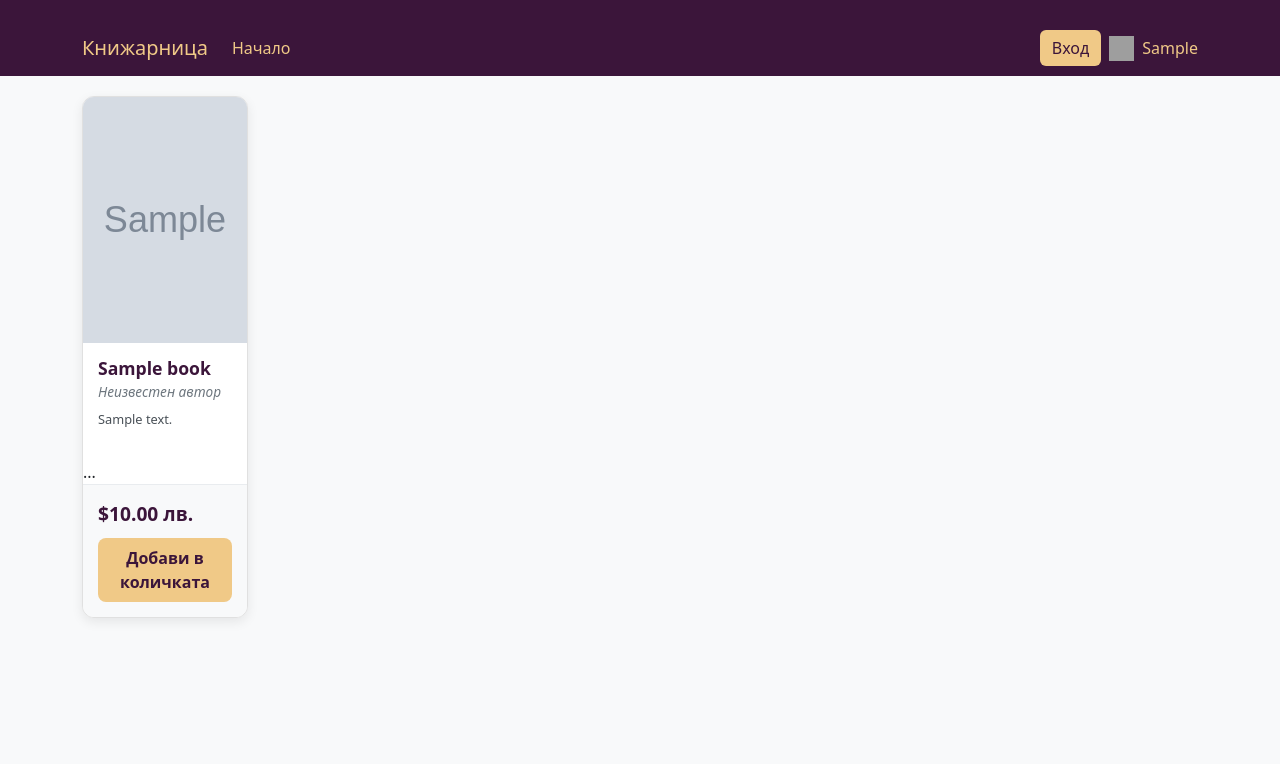
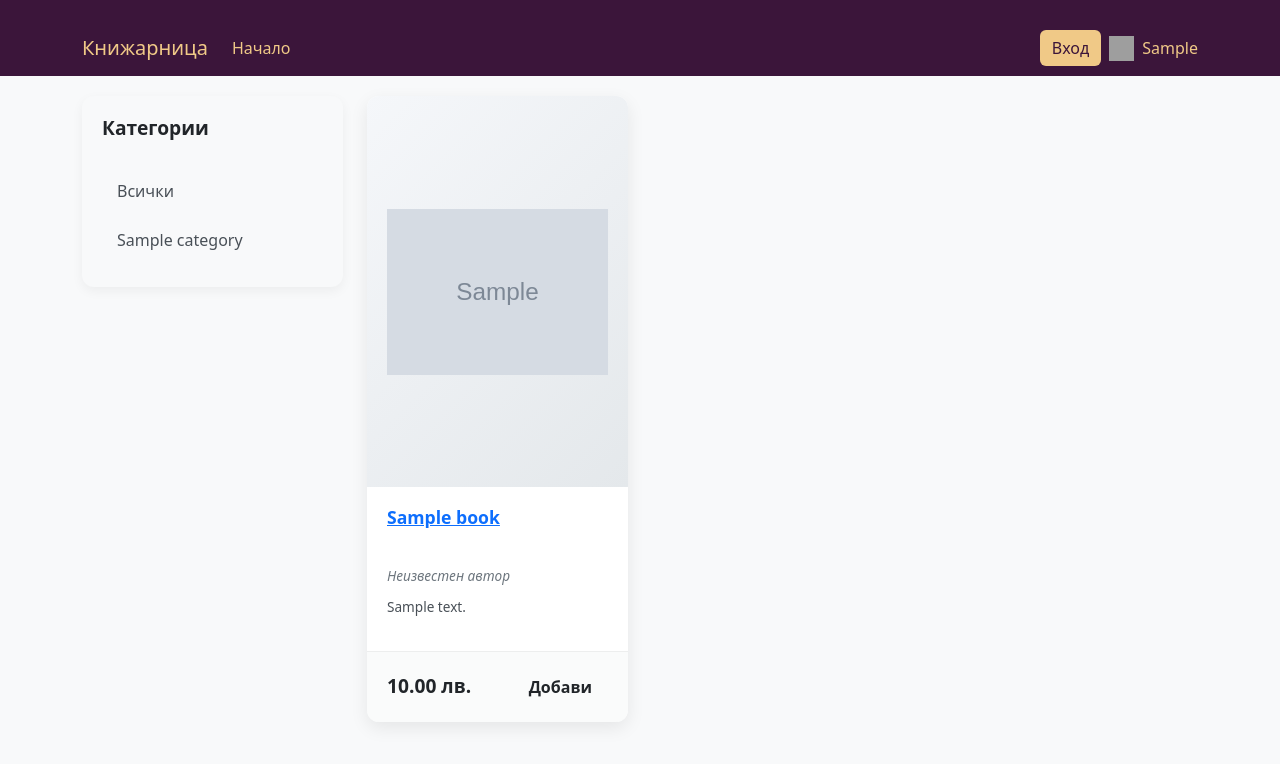
Before and after one commit to EliArn99/Smart_Inventory_Store, a Django app: template smart_inventory/templates/store/store.html in a window 1280 px wide. Shown: the top 764 px of the page. Run offline with Django 5.2, Linux system fonts and the light colour scheme; the template is opened without the code that fills it: most values are stand-ins (such as "Sample title", 1, 10 or a date in 2020); grey boxes marked "Sample" are stand-in pictures; grey boxes are pictures that could not be loaded.

Commit message:
Update store.html

```diff
--- a/smart_inventory/templates/store/store.html
+++ b/smart_inventory/templates/store/store.html
@@ -3,28 +3,72 @@
 
 {% block extra_head %}
     <style>
-        /* Премахваме предишните медийни заявки, за да запазим вертикалния дизайн */
+        /* (Оставете вашите CSS стилове без промяна) */
+        /* ... */
+        .category-sidebar {
+            background-color: #f8f9fa;
+            border-radius: 12px;
+            padding: 20px;
+            box-shadow: 0 4px 12px rgba(0, 0, 0, 0.05);
+        }
+
+        .category-sidebar h3 {
+            font-size: 1.2rem;
+            font-weight: 700;
+            color: var(--primary);
+            margin-bottom: 20px;
+            border-bottom: 2px solid var(--secondary);
+            padding-bottom: 10px;
+        }
+
+        .category-list {
+            list-style: none;
+            padding: 0;
+            margin: 0;
+        }
+
+        .category-list a {
+            display: block;
+            padding: 10px 15px;
+            color: #495057;
+            font-weight: 500;
+            text-decoration: none;
+            border-radius: 8px;
+            transition: all 0.2s ease-in-out;
+            margin-bottom: 5px;
+        }
+
+        .category-list a:hover {
+            background-color: var(--secondary);
+            color: var(--primary);
+            transform: translateX(5px);
+        }
+
+        /* (Останалите ви CSS стилове тук) */
+        /* Book Card Styles */
         .book-card {
             background-color: #fff;
-            border: 1px solid #e0e0e0;
+            border: none;
             border-radius: 12px;
-            box-shadow: 0 4px 12px rgba(0, 0, 0, 0.08);
-            transition: transform 0.3s ease-in-out, box-shadow 0.3s ease-in-out;
+            box-shadow: 0 6px 18px rgba(0, 0, 0, 0.08);
+            transition: all 0.3s cubic-bezier(0.25, 0.8, 0.25, 1);
             display: flex;
             flex-direction: column;
             overflow: hidden;
-            height: 100%; /* Гарантираме, че всички карти са с еднаква височина в реда */
+            height: 100%;
+            position: relative;
         }
 
         .book-card:hover {
             transform: translateY(-8px);
-            box-shadow: 0 8px 20px rgba(0, 0, 0, 0.15);
+            box-shadow: 0 12px 24px rgba(0, 0, 0, 0.15);
         }
 
         .book-image {
             position: relative;
-            padding-top: 150%; /* Задаваме съотношение на изображението 2:3 */
+            padding-top: 150%;
             overflow: hidden;
+            background: linear-gradient(135deg, #f5f7fa 0%, #e4e8eb 100%);
         }
 
         .book-image img {
@@ -33,16 +77,32 @@
             left: 0;
             width: 100%;
             height: 100%;
-            object-fit: cover;
-            transition: transform 0.5s ease;
+            object-fit: contain;
+            object-position: center;
+            transition: transform 0.5s ease, opacity 0.3s ease;
+            padding: 20px;
         }
 
         .book-card:hover .book-image img {
-            transform: scale(1.1);
+            transform: scale(1.05);
+        }
+
+        .book-badge {
+            position: absolute;
+            top: 15px;
+            right: 15px;
+            background-color: var(--secondary);
+            color: var(--primary);
+            padding: 5px 10px;
+            border-radius: 20px;
+            font-size: 0.75rem;
+            font-weight: 700;
+            z-index: 2;
+            box-shadow: 0 2px 5px rgba(0, 0, 0, 0.1);
         }
 
         .book-info {
-            padding: 15px;
+            padding: 20px;
             display: flex;
             flex-direction: column;
             flex-grow: 1;
@@ -50,96 +110,193 @@
 
         .book-title {
             font-size: 1.1rem;
-            color: #3B153A;
+            color: var(--primary);
             font-weight: 700;
-            margin-bottom: 5px;
-            text-overflow: ellipsis;
+            margin-bottom: 8px;
+            display: -webkit-box;
+            -webkit-line-clamp: 2;
+            -webkit-box-orient: vertical;
             overflow: hidden;
-            white-space: nowrap;
+            min-height: 3em;
         }
 
         .book-author {
             font-size: 0.85rem;
             color: #6c757d;
             font-style: italic;
-            margin-bottom: 10px;
-            text-overflow: ellipsis;
+            margin-bottom: 12px;
+            display: -webkit-box;
+            -webkit-line-clamp: 1;
+            -webkit-box-orient: vertical;
             overflow: hidden;
-            white-space: nowrap;
         }
 
         .book-description {
-            font-size: 0.8rem;
+            font-size: 0.85rem;
             color: #495057;
             margin-bottom: 15px;
             flex-grow: 1;
+            display: -webkit-box;
+            -webkit-line-clamp: 3;
+            -webkit-box-orient: vertical;
+            overflow: hidden;
+            line-height: 1.4;
         }
 
         .book-footer {
-            padding: 15px;
-            border-top: 1px solid #e9ecef;
+            padding: 15px 20px;
+            border-top: 1px solid rgba(0, 0, 0, 0.05);
             display: flex;
-            flex-direction: column;
+            justify-content: space-between;
             align-items: center;
-            background-color: #f8f9fa;
+            background-color: rgba(248, 249, 250, 0.7);
             gap: 10px;
         }
 
         .book-price {
             font-size: 1.2rem;
-            color: #3B153A;
+            color: var(--primary);
             font-weight: 700;
-            align-self: flex-start;
         }
 
         .btn-add-cart {
-            background-color: #F0C987;
-            color: #3B153A;
+            background-color: var(--secondary);
+            color: var(--primary);
             border: none;
             font-weight: 600;
             padding: 8px 16px;
             border-radius: 8px;
-            transition: background-color 0.3s;
-            width: 100%;
+            transition: all 0.3s ease;
+            white-space: nowrap;
+            flex-shrink: 0;
         }
 
         .btn-add-cart:hover {
-            background-color: #e6c17d;
-            color: #3B153A;
+            background-color: #e6b974;
+            transform: translateY(-2px);
+            box-shadow: 0 4px 8px rgba(0, 0, 0, 0.1);
+        }
+
+        .btn-add-cart:active {
+            transform: translateY(0);
+        }
+
+        /* Empty state styling */
+        .empty-state {
+            text-align: center;
+            padding: 60px 20px;
+        }
+
+        .empty-state i {
+            font-size: 4rem;
+            color: rgba(59, 21, 58, 0.2);
+            margin-bottom: 20px;
+        }
+
+        .empty-state h3 {
+            color: var(--primary);
+            font-weight: 600;
+            margin-bottom: 15px;
+        }
+
+        .empty-state p {
+            color: #6c757d;
+            max-width: 500px;
+            margin: 0 auto 25px;
+        }
+
+        /* Responsive adjustments */
+        @media (max-width: 1199px) {
+            .book-title {
+                font-size: 1rem;
+            }
+
+            .book-price {
+                font-size: 1.1rem;
+            }
+        }
+
+        @media (max-width: 767px) {
+            .book-card {
+                max-width: 280px;
+                margin-left: auto;
+                margin-right: auto;
+            }
         }
     </style>
 {% endblock %}
 
 {% block content %}
-    <div class="row">
+    <div class="row g-4">
+        <div class="col-lg-3">
+            <div class="category-sidebar">
+                <h3>Категории</h3>
+                <ul class="category-list">
+                    <li>
+                        <a href="{% url 'store:store' %}">Всички</a>
+                    </li>
+                    {% for category in categories %}
+                        <li>
+                            <a href="{% url 'store:books_by_category' category.slug %}">{{ category.name }}</a>
+                        </li>
+                    {% endfor %}
+                </ul>
+            </div>
+        </div>
+
+        <div class="col-lg-9">
+            <div class="row g-4">
                 {% for book in books %}
-            <div class="col-lg-2 col-md-4 col-sm-6 mb-4">
+                    <div class="col-xl-4 col-lg-4 col-md-6 col-sm-6 col-6">
                         <div class="book-card">
+                            {% if book.is_bestseller %}
+                                <span class="book-badge">Бестселър</span>
+                            {% elif book.is_new %}
+                                <span class="book-badge">Ново</span>
+                            {% endif %}
+
                             <div class="book-image">
                                 <img src="{{ book.imageURL }}"
                                      onerror="this.onerror=null;this.src='{% static 'images/placeholder.png' %}'"
-                             alt="{{ book.name }}">
+                                     alt="{{ book.name }}"
+                                     loading="lazy">
                             </div>
+
                             <div class="book-info">
+                                <a href="{% url 'store:book_detail' book.id %}">
                                     <h4 class="book-title">{{ book.name }}</h4>
+                                </a>
                                 <h5 class="book-author">{{ book.author|default:"Неизвестен автор" }}</h5>
-                        <p class="book-description">{{ book.description|truncatechars:70 }}</p>
+                                {% if book.description %}
+                                    <p class="book-description">{{ book.description }}</p>
+                                {% else %}
+                                    <p class="book-description text-muted">Няма описание</p>
+                                {% endif %}
                             </div>
-                    ...
+
                             <div class="book-footer">
-                        <span class="book-price">${{ book.price|floatformat:2 }} лв.</span>
-                        {# Променено от data-book на data-product, за да съответства на cart.js #}
-                        <button data-product="{{ book.id }}" data-action="add" class="btn btn-add-cart update-cart">Добави
-                            в количката
+                                <span class="book-price">{{ book.price|floatformat:2 }} лв.</span>
+                                <button data-product="{{ book.id }}"
+                                        data-action="add"
+                                        class="btn btn-add-cart update-cart">
+                                    <i class="fas fa-cart-plus me-1"></i>Добави
                                 </button>
                             </div>
-
                         </div>
                     </div>
                 {% empty %}
                     <div class="col-12">
-                <h3 class="text-center text-muted mt-5">Няма налични книги в момента.</h3>
+                        <div class="empty-state">
+                            <i class="fas fa-book-open"></i>
+                            <h3>Няма налични книги в тази категория</h3>
+                            <p>Моля, разгледайте други категории или проверете по-късно.</p>
+                            <a href="{% url 'store:store' %}" class="btn btn-accent">
+                                <i class="fas fa-arrow-left me-2"></i>Назад към всички книги
+                            </a>
+                        </div>
                     </div>
                 {% endfor %}
             </div>
+        </div>
+    </div>
 {% endblock content %}
```
Lines whose indentation alone changed are shown as unchanged.
